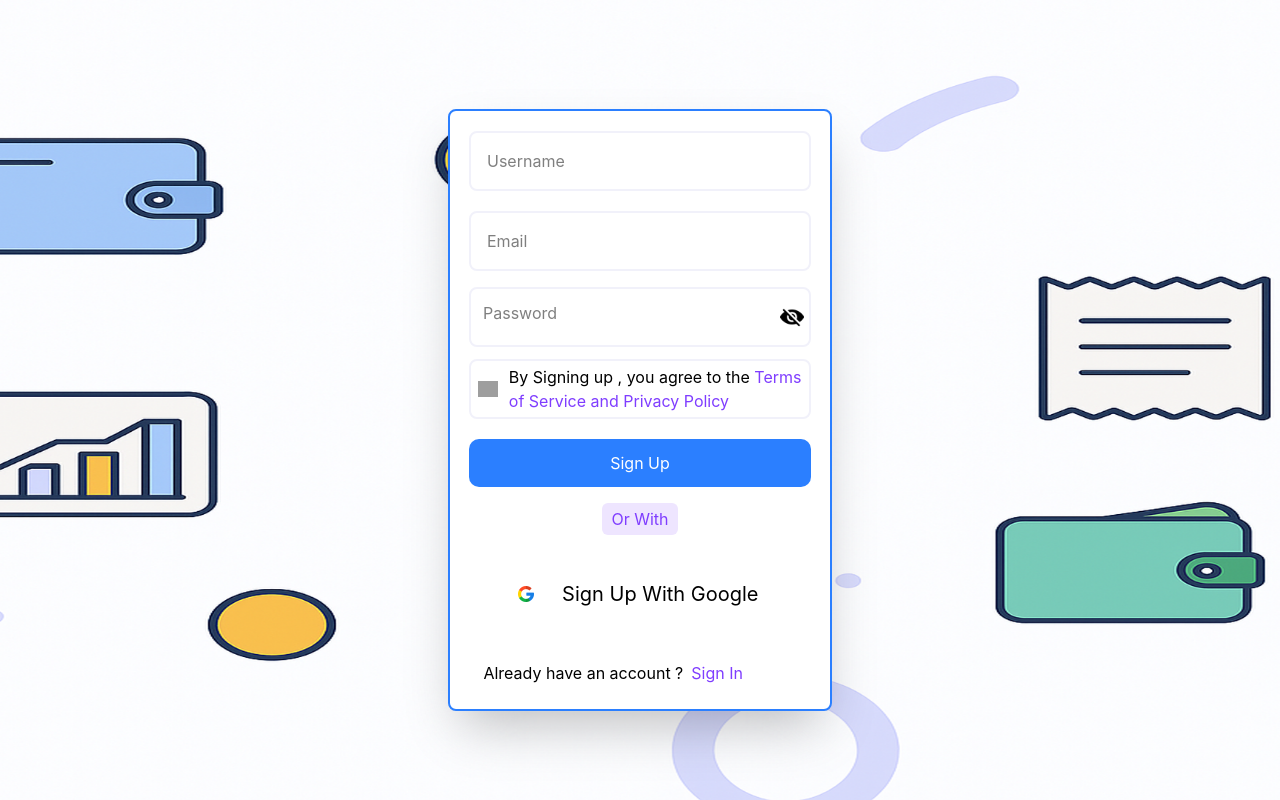
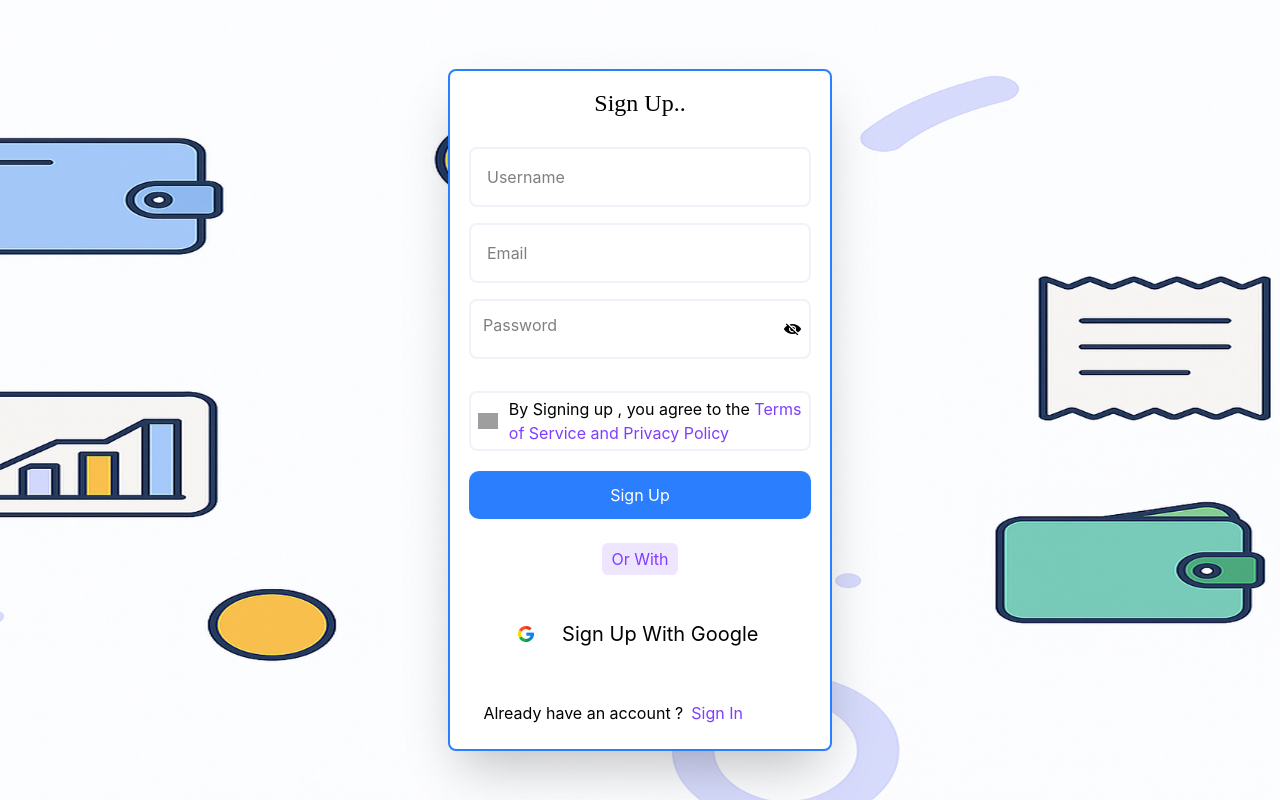
Before and after one commit to Prateek-Shar/Expense_Tracker_Frontend, a React (Vite) app: page /signup in a window 1280 px wide. Built offline with nearby package versions, Linux system fonts and the light colour scheme; grey boxes are pictures that could not be loaded; a web font is replaced by a local one.

Commit message:
Changed ui of sign up

```diff
--- a/src/Pages/SignUp.tsx
+++ b/src/Pages/SignUp.tsx
@@ -6,10 +6,11 @@ import checkbox_check from "../images/checkbox_checked.png";
 import bg_image from "../images/bg_image.png"
 import eye_open from "../images/eye_open.png";
 import eye_close from "../images/eye_close.png";
+import { Spin } from 'antd';
 
 function SignUp() {
+
     const navigate = useNavigate()
-    const [isChecked, setIsChecked] = useState(false);
 
     const defaultForm = {
         Username: "",
@@ -18,7 +19,15 @@ function SignUp() {
         date: new Date(),
     };
 
-    const [showDiv , setShowDiv] = useState(false)
+    const [showDiv , setShowDiv] = useState<boolean>(false)
+    const [showTermsDiv , setShowTermsDiv] = useState<boolean>(false)
+    const [Loader , setLoader] = useState<boolean>(false)
+    const [FormBt , setFormBt] = useState<boolean>(true)
+    const [isChecked, setIsChecked] = useState<boolean>(false);
+    const [errorDiv , setErrorDiv] = useState<boolean>(false);
+
+    const [message , setMessage] = useState<string>("");
+
     const [form, setForm] = useState(defaultForm);
 
     const handleChange = (e: React.ChangeEvent<HTMLInputElement>) => {
@@ -37,9 +46,19 @@ function SignUp() {
 
     const sendExpense = async (e: React.FormEvent) => {
         e.preventDefault();
+        setFormBt(false)
+        setLoader(true)
 
         if (!isChecked) {
-            alert("You must agree to the Terms of Service and Privacy Policy to sign up.");
+            // alert("You must agree to the Terms of Service and Privacy Policy to sign up.");
+            setShowTermsDiv(true)
+            setForm({...defaultForm , date : new Date()})
+
+            setTimeout(() => {
+                setShowTermsDiv(false)
+                setLoader(false)
+                setFormBt(true)
+            } , 3000)
             return;
         }
 
@@ -50,20 +69,33 @@ function SignUp() {
                 body: JSON.stringify(form),
             });
 
-            if (!res.ok) throw new Error("Request failed");
+            const data = await res.json();
 
-            const data = await res.json();
-            console.log("Expense added:", data);
-            alert("New User Added Successfully!");
+            if (!res.ok) {
+                setMessage(data.message)
+                setErrorDiv(true)
+                return;
+            }
+
+            // console.log("Expense added:", data);
+            // alert("New User Added Successfully!");
             setForm({ ...defaultForm, date: form.date });
             setIsChecked(false)
-        } catch (err) {
+            setLoader(false)
+            setFormBt(true)
+
+        }
+
+        catch (err) {
             console.error("Error:", err);
-            alert("Failed to add New User");
+            setForm({...defaultForm , date:form.date})
+            setIsChecked(false)
+            setLoader(false)
+            setFormBt(true)
         }
     };
 
-    const handleClichtoSignIn = () => {
+    const handleClicktoSignIn = () => {
         navigate("/signin")
     }
 
@@ -72,6 +104,7 @@ function SignUp() {
             className="min-h-screen min-w-full bg-cover bg-center"
             style={{ backgroundImage: `url(${bg_image})` }}
         >
+
             <form
                 onSubmit={sendExpense}
                 method="POST"
@@ -79,13 +112,29 @@ function SignUp() {
             >
                 <div className="border-[#2b7fff] w-[30%] border-2 rounded-lg mt-5 flex items-center justify-center flex-col bg-white bg-opacity-80 shadow-2xl">
 
-                    <div className="w-[90%] rounded-lg">
-                        <input type="text" placeholder="Username" className="w-[100%] p-4 border-2 border-[#f1f1fa] rounded-lg mt-5 focus:outline-none" name="Username" onChange={handleChange}
-                        value={form.Username} required />
+                    <div className="w-full flex justify-center mt-2">
+                        <p className="font-Poppins text-2xl py-2">Sign Up..</p>
                     </div>
 
-                    <div className="w-[90%] rounded-lg">
-                        <input type="email" placeholder="Email" className="w-[100%] p-4 border-2 border-[#f1f1fa] rounded-lg mt-5 focus:outline-none" name="Email" onChange={handleChange} value={form.Email} required />
+                    {showTermsDiv && (
+                        <div className="w-full">
+                            <p className="text-red-500 ml-8 text-[16px] "><span className="text-red-600 text-[18px] mr-2">!</span>Agree to T&C</p>
+                        </div>
+                    )}
+
+                    {errorDiv && (
+                        <div className="w-full">
+                            <p className="text-red-500 ml-8 text-[16px] "><span className="text-red-600 text-[18px] mr-2">!</span>{message}</p>
+                        </div>
+                    )}
+
+                    <div className="w-[90%] rounded-lg mt-5">
+                        <input type="text" placeholder="Username" className="w-[100%] p-4 border-2 border-[#f1f1fa] rounded-lg focus:outline-none" name="Username" onChange={handleChange}
+                        value={form.Username} />
+                    </div>
+
+                    <div className="w-[90%] rounded-lg  mt-4">
+                        <input type="email" placeholder="Email" className="w-[100%] p-4 border-2 border-[#f1f1fa] rounded-lg focus:outline-none" name="Email" onChange={handleChange} value={form.Email} />
                     </div>
 
                     <div className="w-[90%] rounded-lg border-2 border-[#f1f1fa] mt-4 flex">
@@ -97,7 +146,6 @@ function SignUp() {
                                 className="w-[100%] p-3 rounded-lg mb-2 focus:outline-none"
                                 onChange={handleChange}
                                 value={form.Password}
-                                required
                             />
                         </div>
                         <div
@@ -107,13 +155,13 @@ function SignUp() {
                         >
                             <img
                                 src={showDiv ? eye_open : eye_close}
-                                className="object-contain w-[70%]"
+                                className="object-contain w-[50%]"
                                 alt={showDiv ? "Hide password" : "Show password"}
                             />
                         </div>
                     </div>
 
-                    <div className="w-[90%] rounded-lg flex border-2 border-[#f1f1fa] mt-3 mb-5">
+                    <div className="w-[90%] rounded-lg flex border-2 border-[#f1f1fa] mt-8 mb-5">
                         <div className="w-[10%] flex justify-center items-center cursor-pointer" onClick={handleCheckboxClick}>
                             <img
                                 src={isChecked ? checkbox_check : checkbox_uncheck}
@@ -128,10 +176,21 @@ function SignUp() {
                     </div>
 
                     <div className="border-black w-[90%] mb-4">
-                        <button type="submit" className="bg-blue-500 w-[100%] text-white rounded-[10px] p-3 cursor-pointer">Sign Up</button>
+                        {FormBt && (
+                            <button type="submit" className="bg-blue-500 w-[100%] text-white rounded-[10px] p-3 cursor-pointer">Sign Up</button>
+                        )}
+
+                        {Loader && (
+                            <div className="w-full flex justify-center bg-white">
+                                <div className="w-[20%] border-2 border-blue-600 py-2 flex justify-center rounded-[10px]">
+                                    <Spin />
+                                </div>
+                            </div>
+                        )}
+
                     </div>
 
-                    <div className="border-amber-950 w-[20%]">
+                    <div className="border-amber-950 w-[20%] mt-2">
                         <p className=" p-1 w-[100%] bg-[#eee5ff] text-[#7f3dff] rounded-md cursor-default mb-3 flex justify-center items-center">Or With</p>
                     </div>
 
@@ -146,7 +205,7 @@ function SignUp() {
                         </div>
 
                         <div className="w-[30%] h-[100%] flex">
-                            <button type="button" className=" pt-2 pb-2 w-[100%] text-[#7f3dff] rounded-md cursor-pointer flex flex-row" onClick={handleClichtoSignIn}>Sign In</button>
+                            <button type="button" className=" pt-2 pb-2 w-[100%] text-[#7f3dff] rounded-md cursor-pointer flex flex-row" onClick={handleClicktoSignIn}>Sign In</button>
                         </div>
                     </div>
 
```
